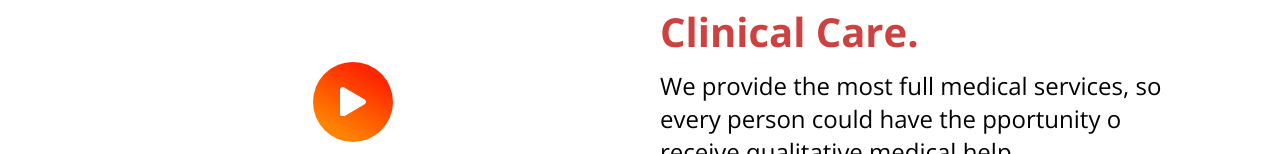
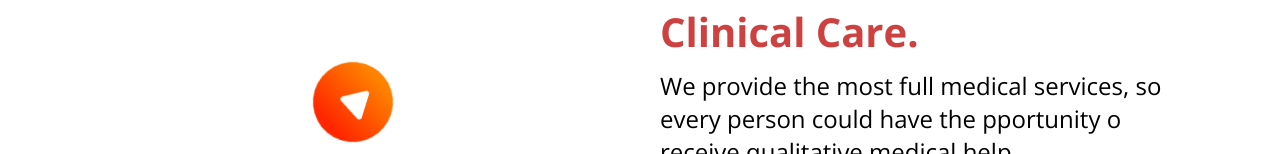
Before and after one commit to Khiyanat-Deori/sultan-frontend, a React (Create React App) app: page / in a window 1280 px wide. Shown: the part 798-952 px from the top of the page. Built offline with nearby package versions, Linux system fonts and the light colour scheme.

Commit message:
added framer motion

```diff
--- a/package.json
+++ b/package.json
@@ -8,6 +8,7 @@
     "@testing-library/react": "^13.4.0",
     "@testing-library/user-event": "^13.5.0",
     "axios": "^1.7.2",
+    "framer-motion": "^11.3.28",
     "react": "^18.3.1",
     "react-datepicker": "^7.3.0",
     "react-dom": "^18.3.1",
--- a/src/Components/AboutUS/aboutUS.jsx
+++ b/src/Components/AboutUS/aboutUS.jsx
@@ -1,6 +1,7 @@
 import React from "react";
 import "./ABOUTSH.css";
 import { Link } from "react-router-dom";
+import { motion } from "framer-motion";
 const aboutUS = () => {
   const handleClick = () => {
     window.location.href =
@@ -13,7 +14,13 @@ const aboutUS = () => {
           <div className="about-heading">About Us</div>
           <div className="inner-main-about">
             <div className="about-inner-content-left">
-              <div className="button" onClick={handleClick}>
+              <motion.div
+                className="button"
+                onClick={handleClick}
+                initial={{ rotate: "0deg" }}
+                animate={{ rotate: "720deg" }}
+                transition={{ duration: 20 }}
+              >
                 <svg
                   viewBox="0 0 448 512"
                   xmlns="http://www.w3.org/2000/svg"
@@ -25,7 +32,7 @@ const aboutUS = () => {
                     fill="currentColor"
                   ></path>
                 </svg>
-              </div>
+              </motion.div>
             </div>
 
             <div className="about-right-content">
```
Also changed, not shown: 1 other file (tests, documents, lock files or other folders).
